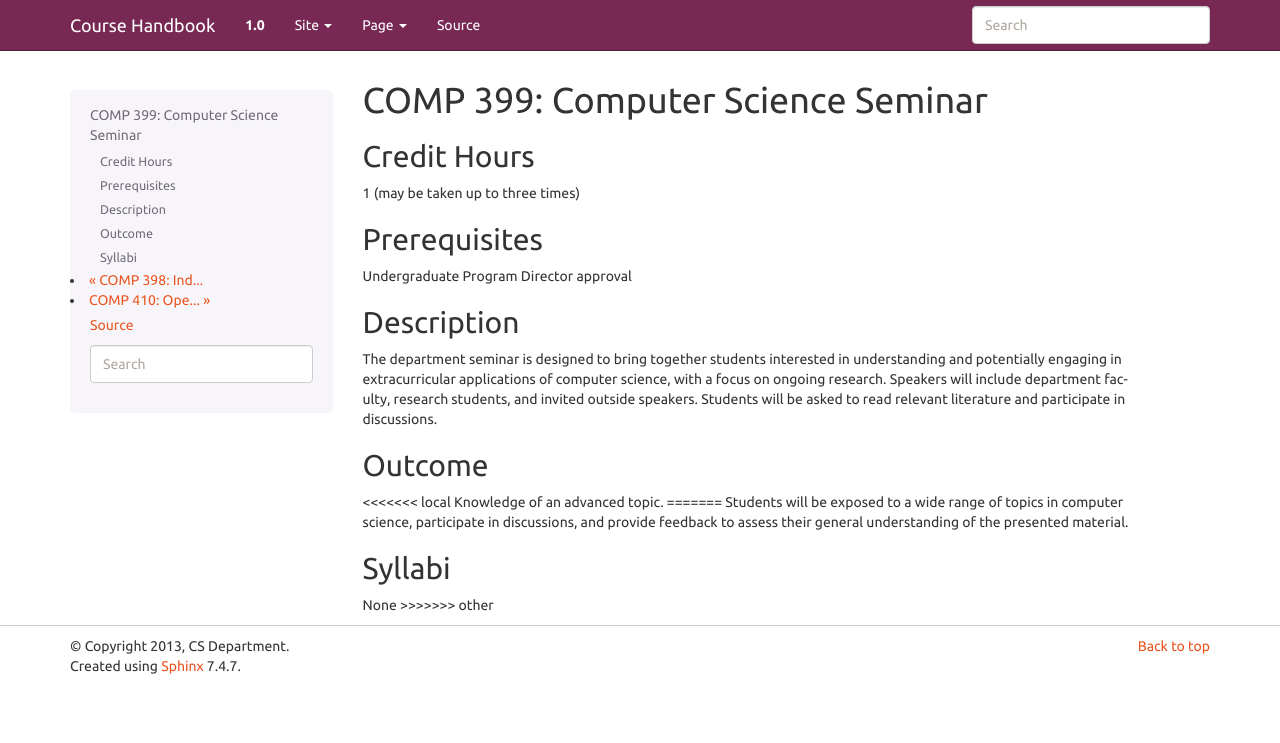
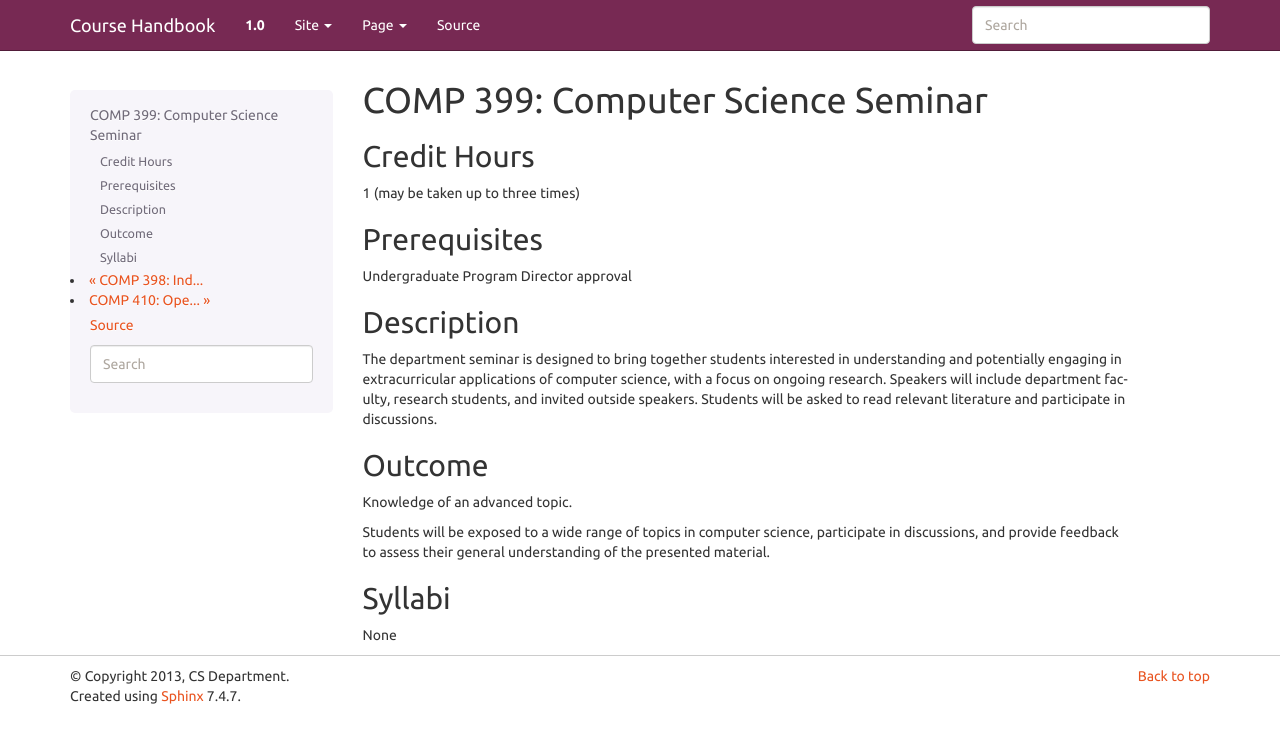
Before and after one commit to kyang5/coursedescriptions, a Sphinx documentation site: the page built from source/comp399.rst, in a window 1280 px wide. Shown: the top 743 px of the page. Built offline with Sphinx 7.4.7, drawn with Linux system fonts in a browser that asks for light colours.

Commit message:
fixed comp399 outcomes, had a visual bug

```diff
--- a/source/comp399.rst
+++ b/source/comp399.rst
@@ -19,13 +19,11 @@ The department seminar is designed to bring together students interested in unde
 Outcome
 ---------------
 
-<<<<<<< local
 Knowledge of an advanced topic.
-=======
+
 Students will be exposed to a wide range of topics in computer science, participate in discussions, and provide feedback to assess their general understanding of the presented material.
 
 Syllabi
 ---------------------
 
 None
->>>>>>> other
```
